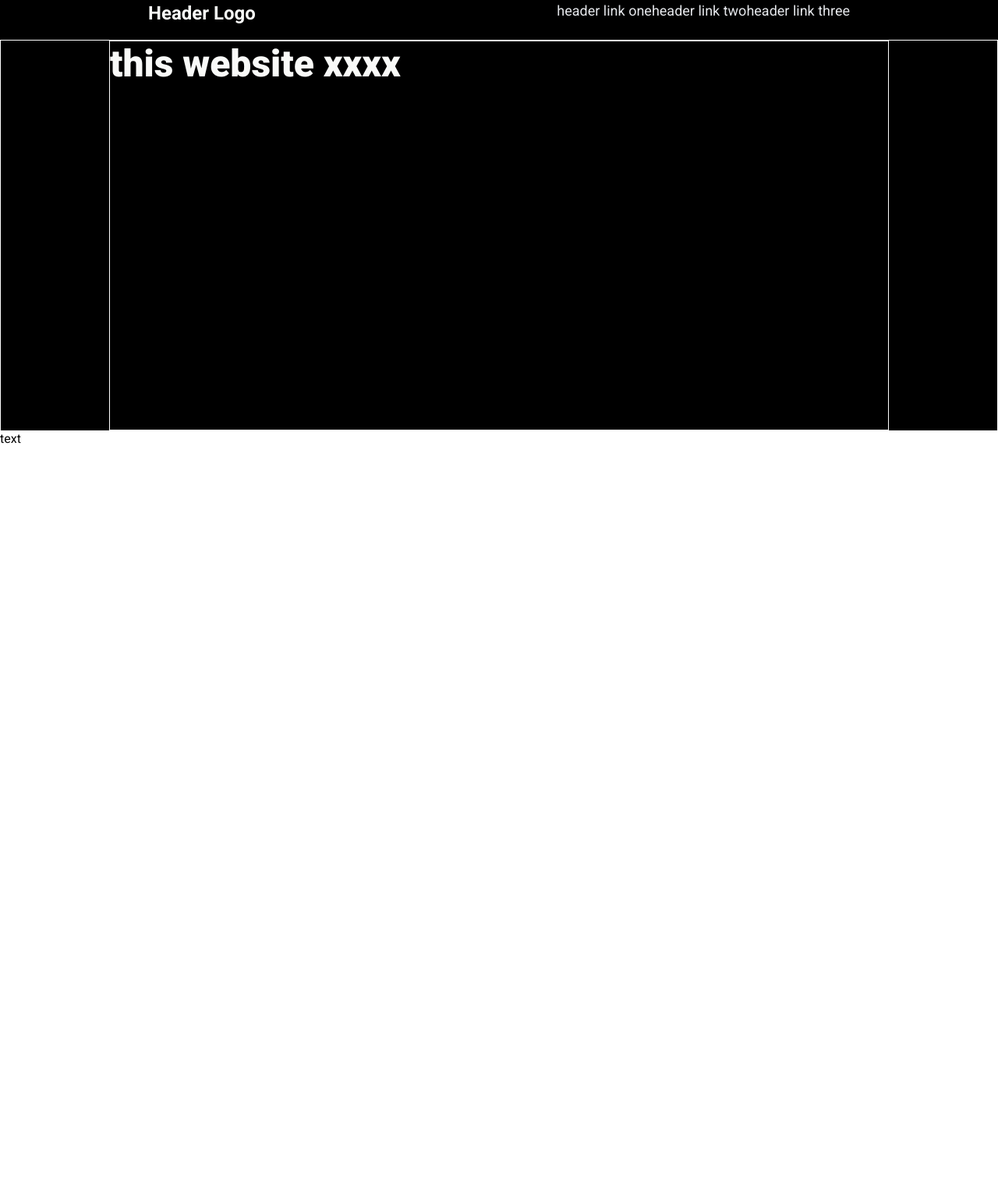
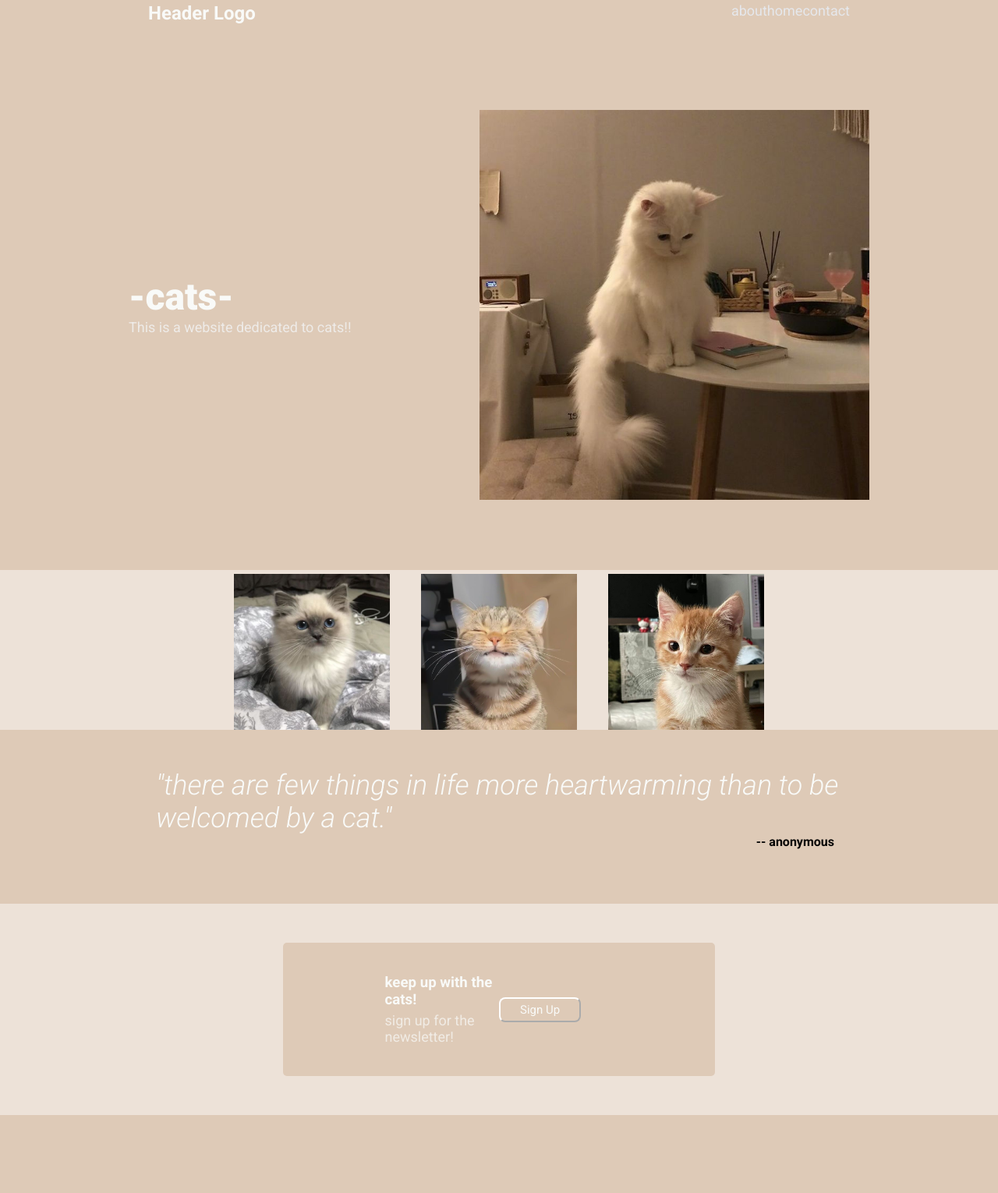
Before and after one commit to say001/landing-page, a plain HTML site: page index.html in a window 1280 px wide. Shown: the part 17-1547 px from the top of the page at 78% size. Before the commit the page ends 800 px from the top, so only its background shows below. Drawn offline with Linux system fonts and the light colour scheme.

Commit message:
edited index and styles with a few minor bugs

```diff
--- a/index.html
+++ b/index.html
@@ -10,30 +10,71 @@
     <link href="https://fonts.googleapis.com/css2?family=Roboto:ital,wght@0,400;0,500;0,700;0,900;1,300;1,500;1,700;1,900&display=swap" rel="stylesheet">
 </head>
 <body>
+
     <div class='menu-container'>
         <div class='menu'>
             <div class='logo'>Header Logo</div>
             <div class="links">
                 <!-- might need to change below later - idk if class should be used here-->
-                <div class="one">header link one</div>
-                <div class="two">header link two</div>
-                <div class="three">header link three</div>
+                <div class="one">about </div>
+                <div class="two">home </div>
+                <div class="three">contact</div>
             </div>
         </div>
     </div>
     <div class="first-container">
         <div class="header">
-            <div class='main'>this website xxxx</div>
-            <p>test!!</p>
+            <div class='main'>-cats-</div>
+            <p>This is a website dedicated to cats!!
+            </p>
             <!-- <div class="sub">This website has some subtext that goes here under the main title. It's a smaller font and color is lower contrast.</div>-->
         </div>
         <div class="img">
+            <img src="cat.jpg" alt="cat"
+            height="500" width="500">
         </div>
     </div>
-    <div class="two">
-        <div class="temp">text</div>
-    </div>
-    <div class="three"></div>
+    <div class="content">
+        <!--<h2>more cats!</h2>-->
+        <div class="cards">
+            <div class="card">
+                <img src="cat1.jpg" alt="cat"
+                height="200" width="200">
+                <p>this is some subtext under an illustration or image</p>
+            </div>
+            <div class="card">
+                <img src="cat2.jpg" alt="cat"
+                height="200" width="200">
+                <p>this is some subtext under an illustration or image</p>
+            </div>
+            <div class="card">
+                <img src="cat3.jpg" alt="cat"
+                height="200" width="200">
+                <p>this is some subtext under an illustration or image</p>
+            </div>
+            <!--<div class="card">
+                <img src="c2at4.jpg" alt="cat"
+                height="200" width="200">
+                <p>this is some subtext under an illustration or image</p>
+            </div>-->
+            <div class="bx quote">
+                <p>"there are few things in life more heartwarming than to be welcomed by a cat."
+                </p>
+                <b>
+                    -- anonymous
+                </b>
+            </div>
+            <div class="bx sign-up">
+                <div class="sign-item signs-text">
+                    <h3>keep up with the cats!</h3>
+                    <p>sign up for the newsletter!</p>
+                </div>
+                <div class="sign-item signs-button">
+                    <button type="button">Sign Up</button>
+                </div>
+            </div>
+        </div>
+    <div class="quote"></div>
     <div class="four"></div>
 </body>
 </html>
--- a/styles.css
+++ b/styles.css
@@ -6,7 +6,7 @@
 }
 
 .menu-container {
-    background-color: black;
+    background-color: #decab7;
     padding: 20px;
     display: flex;
     justify-content: space-around;
@@ -21,11 +21,11 @@
 
 }
 
-.logo {
+.logo{
     font-size: 24px;
     font-weight: 600;
     font-style: medium;
-    /* fix header logo boldness*/
+    color:#F9FAF8;
 }
 
 .links {
@@ -35,35 +35,152 @@
     justify-content: flex-end;
 }
 
-.first-container {
-    background-color: black;
+.first-container{
     display: flex;
+    align-items: center;
     justify-content: center;
+    padding: 90px;
+    background-color: #decab7;
+    /*
+    width:100%;
+    align-self: stretch;
+    align-items: center;
+    justify-content:space-around;
+    flex-flow: row wrap;
+    gap:15%;
+
+    height:100vh;
+    gap:32px;
+    */
+    /*
+    display: flex;
+    align-items: center;
+    justify-content: center;
+    padding: 90px;
     border: 1px solid #fff;
+    */
 }
 
 .header {
-    width: 1000px;
-    height: 500px;
+    flex-basis: 400px;
     display: flex;
     justify-content: flex-start;
-    border: 1px solid #fff;
     flex-direction: column;
+    align-items: flex-start;
+    text-align: left;
+    margin-right: 50px;
     flex-wrap: wrap;
 }
+
+
 
 .main {
     font-size: 48px;
     color: #F9FAF8;
     font-weight: 900;
-    border: 1px white;
+}
+p {
+    font-size: 18px;
+    font: roboto;
+    color: #eeebe8;
 }
 
-/*
-.sub {
-    font-size: 18px;
-    color: #eae5eb;
-    display:flex;
+.img {
+    display: flex;
+    align-items: flex-start;
+}
+
+.content {
+    background-color: #ede2d8;
+    align-items: center;
+    /*
+    padding: 20px;
+    display: flex;
+    justify-content: flex-start;
+    flex-direction: column;
+    align-items: flex-start;
+    margin-right: 50px;
+    flex-wrap: wrap;
+    background-color: rgb(245, 242, 241);
+    border: 1px white;
+    */
+}
+
+.cards {
+    display: flex;
+    /* border: 1px solid gold; */
+    justify-content: center;
+    flex-wrap: wrap;
 
 }
-*/
+
+
+.card {
+    width: 200px;
+    height: 200px;
+    object-fit: cover;
+    margin: 5px 20px 0px 20px;
+}
+
+.quote {
+    display: flex;
+    flex-direction: column;
+    background-color: #decab7;
+    padding: 50px 200px;
+}
+
+.quote p {
+    font-size: 36px;
+    color: #F9FAF8;
+    font-style: italic;
+    font-weight: lighter;
+    font-family: roboto;
+}
+
+.quote b {
+    padding-bottom: 20px;
+    padding-right: 10px;
+    font-family: roboto;
+    text-align: right;
+}
+
+.sign-up {
+    background-color: #decab7 ;
+    margin: 50px 200px;
+    padding: 10px 80px;
+    display: flex;
+    align-items: center;
+    border-radius: 5px;
+    border-color: none;
+}
+
+.sign-item {
+    flex: 1;
+}
+
+.signs-text {
+    text-align: left;
+}
+
+.signs-text p {
+    color: #F9FAF8;
+    opacity: 0.7;
+    margin: 5px 30px 30px 50px;
+}
+
+h3 {
+    color: #F9FAF8;
+    font-family: roboto;
+    padding: 0;
+    margin: 30px 0px 0px 50px;
+}
+
+.signs-button button {
+    color: #F9FAF8;
+    font-family: roboto;
+    border-color: #fff;
+    border-radius: 8px;
+    background-color: #decab7;
+    padding: 5px 25px;
+    font-size: 15px;
+}
```
Also changed, not shown: cat.jpg (added), cat1.jpg (added), cat2.jpg (added), cat3.jpg (added), cat4.jpg (added), dog.jpg (added).
